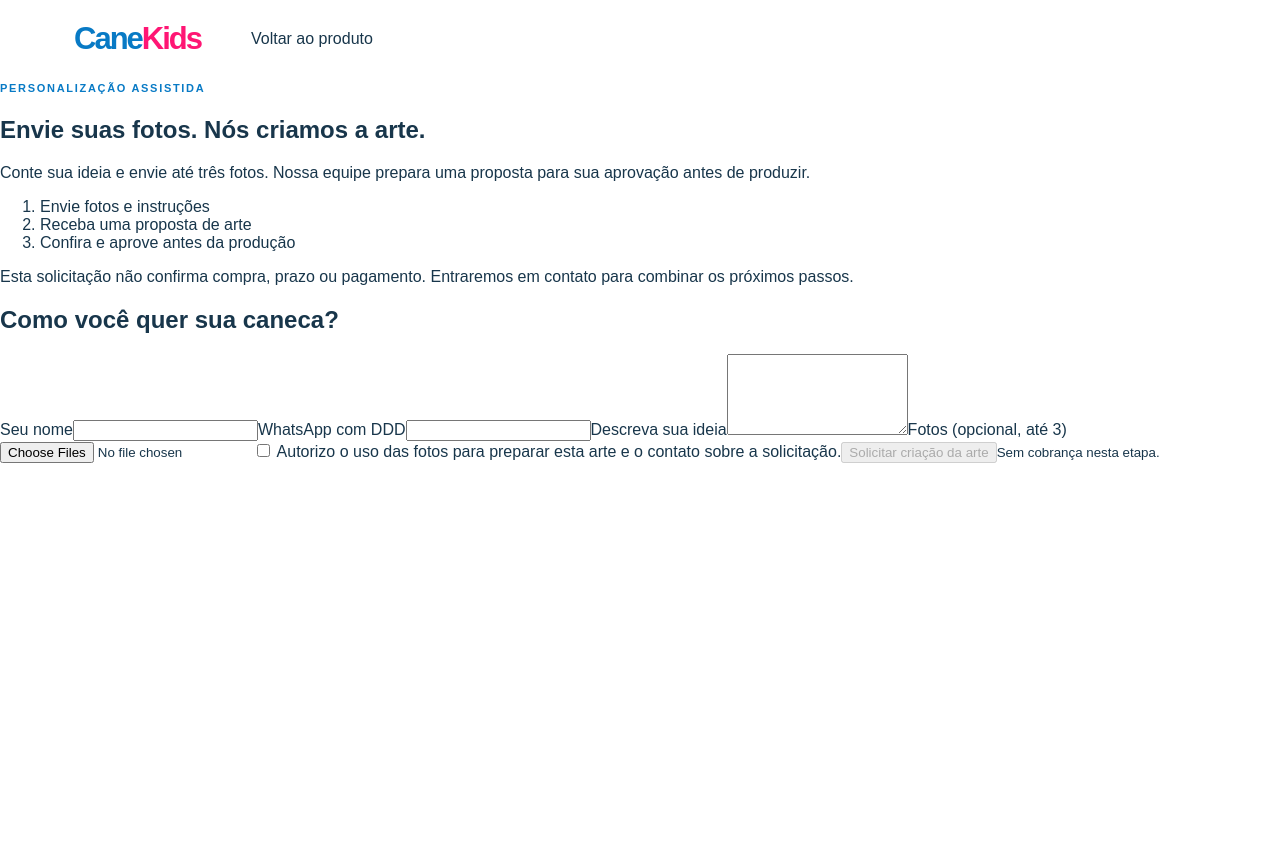
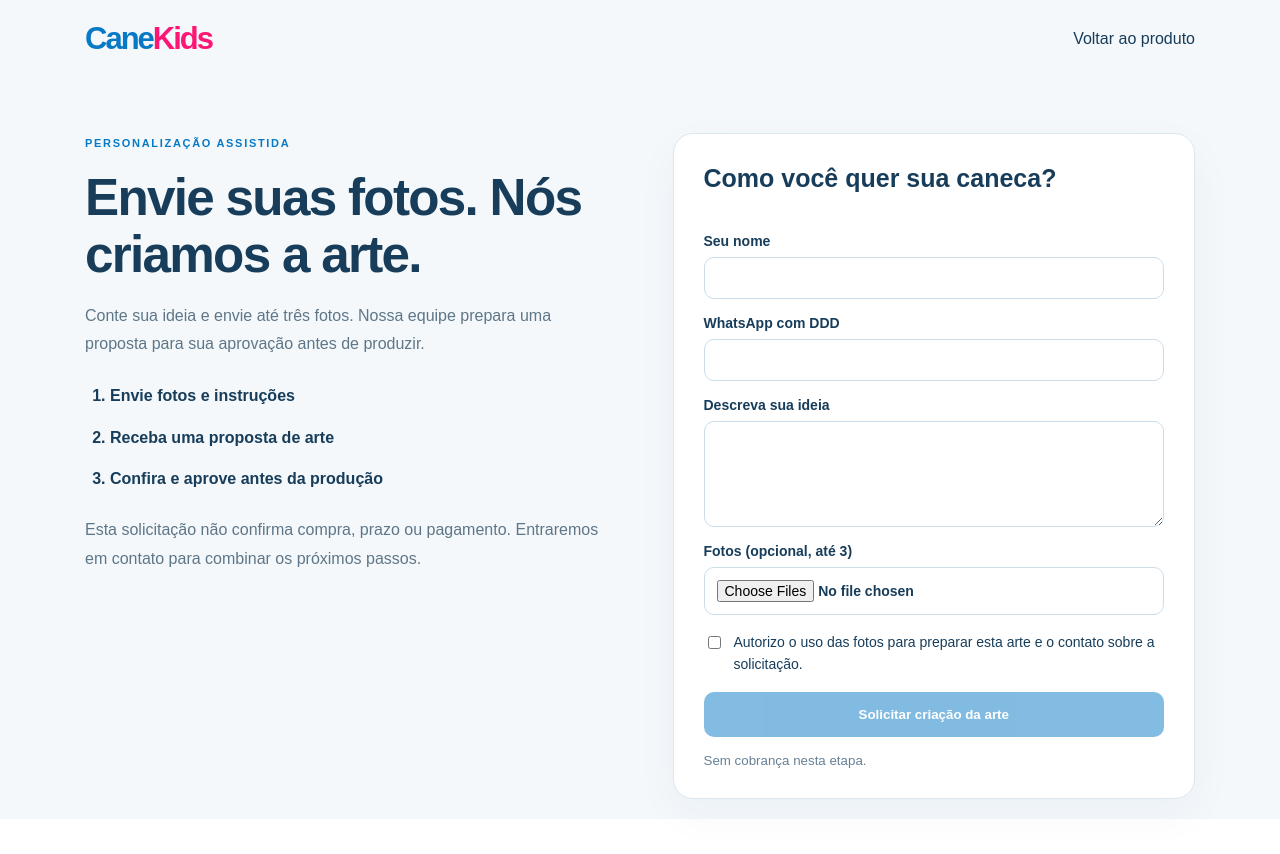
Before and after one commit to contatodize-creator/CaneKids, a Next.js app: page /produto/solicitar-arte in a window 1280 px wide. Before the commit the page ends 800 px from the top, so only its background shows below. Built offline with nearby package versions, Linux system fonts and the light colour scheme; no server answers.

Commit message:
Style assisted customization form and private admin request inbox

```diff
--- a/app/globals.css
+++ b/app/globals.css
@@ -135,3 +135,29 @@ body{background:#fff;color:#18364b}
 .catalogExample p{font-size:13px;line-height:1.6;color:#60798b}
 .catalogCustomize{background:#087ac5;color:#fff;border:0;padding:13px 22px;border-radius:12px;font-weight:800;cursor:pointer}
 @media(max-width:600px){.catalogExample>img{height:270px}.personalizationModes{gap:6px}.personalizationModes button{font-size:12px;padding:11px 6px}}
+
+
+.requestArtLink{grid-column:1/-1;display:block;padding:13px 15px;border:1px solid #087ac5;border-radius:12px;text-align:center;color:#087ac5;font-weight:800;background:#f0f9ff;text-decoration:none}
+.requestArtLink:hover{background:#e2f2fc}
+.artRequestPage{min-height:100vh;background:#f4f8fb;color:#173d5a}
+.artRequestPage>header{max-width:1150px;margin:auto;padding:25px 20px;display:flex;justify-content:space-between;align-items:center}
+.artRequestWrap{max-width:1150px;margin:35px auto;padding:20px;display:grid;grid-template-columns:1fr 1fr;gap:65px;align-items:start}
+.artRequestWrap h1{font-size:clamp(34px,4vw,52px);letter-spacing:-1.7px;line-height:1.12;margin:18px 0}
+.artRequestWrap p{line-height:1.8;color:#5e7687}
+.artRequestWrap ol{padding-left:25px;line-height:2.6;font-weight:700}
+.artRequestForm{background:#fff;border:1px solid #dae7ef;border-radius:20px;padding:30px;box-shadow:0 15px 45px #173d5a0a}
+.artRequestForm h2{font-size:25px;margin:0 0 24px}
+.artRequestForm form{display:grid;gap:16px}
+.artRequestForm label{display:grid;gap:8px;font-weight:700;font-size:14px}
+.artRequestForm input:not([type=checkbox]),.artRequestForm textarea{width:100%;padding:12px;border:1px solid #cbdde8;border-radius:10px;font:inherit}
+.artRequestForm .artConsent{display:flex;align-items:flex-start;gap:10px;font-weight:400;line-height:1.6}
+.artRequestForm .artConsent input{margin-top:5px}
+.artRequestForm button{border:0;border-radius:10px;background:#087ac5;color:#fff;padding:15px;font-weight:800;cursor:pointer}
+.artRequestForm button:disabled{opacity:.5;cursor:not-allowed}
+.artRequestForm small{color:#678095}
+.artAdmin{max-width:1050px;margin:40px auto;padding:20px;color:#173d5a}
+.artAdmin article{padding:24px;border:1px solid #dce7ee;border-radius:14px;margin:20px 0;background:#fff}
+.artAdminPhotos{display:flex;gap:10px;margin:16px 0}
+.artAdminPhotos button{padding:10px 14px;border:1px solid #087ac5;border-radius:8px;color:#087ac5;background:#f2f9fc;cursor:pointer}
+.artAdmin select{padding:10px;border:1px solid #cbdde8;border-radius:8px;margin-left:10px}
+@media(max-width:800px){.artRequestWrap{grid-template-columns:1fr;gap:25px;margin:0 auto}.artRequestForm{padding:22px}}
```
